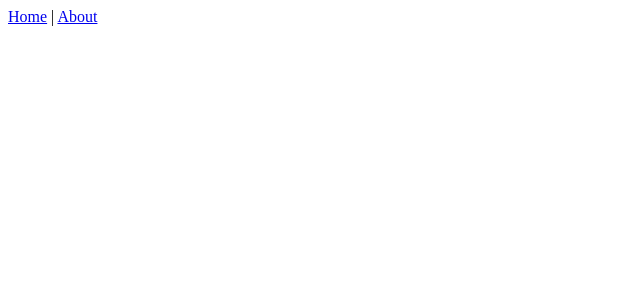
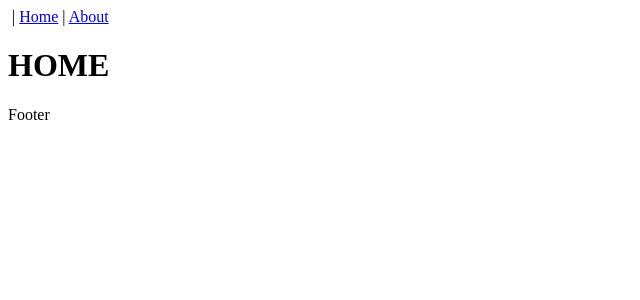
Before and after one commit to nicole-fer/Curso-Vue, a Vue app in the folder project_make_your_burger/: page / in a window 1280 px wide. Shown: the top 300 px of the page, without its empty margins (0-640 px from the left). Built offline with nearby package versions, Linux system fonts and the light colour scheme.

Commit message:
Inicializando Footer, Nav e Pedidos

```diff
--- a/project_make_your_burger/src/App.vue
+++ b/project_make_your_burger/src/App.vue
@@ -1,10 +1,21 @@
 <template>
-  <nav>
-    <router-link to="/">Home</router-link> |
-    <router-link to="/about">About</router-link>
-  </nav>
+  <Navbar/>
   <router-view/>
+  <Footer/>
 </template>
+
+<script>
+import Navbar from "./components/Navbar.vue"
+import Footer from "./components/Footer.vue"
+
+  export default {
+    components: {
+      Navbar,
+      Footer
+    }
+  }
+</script>
+
 
 <style>
 
--- /dev/null
+++ b/project_make_your_burger/src/components/Footer.vue
@@ -0,0 +1,9 @@
+<template>
+    <p>Footer</p>
+</template>
+
+<script>
+    export default {
+        name: 'FooterComponent'
+    }
+</script>
--- a/project_make_your_burger/src/components/Navbar.vue
+++ b/project_make_your_burger/src/components/Navbar.vue
@@ -1,12 +1,15 @@
 <template>
     <div id="nav">
+        <router-link to="/"><img src="" id="logo"></router-link> |
         <router-link to="/">Home</router-link> |
         <router-link to="/about">About</router-link>
     </div>
 </template>
 
 <script>
-
+    export default {
+        name: 'NavbarComponent'
+    }
 </script>
 
 <style scoped>
--- a/project_make_your_burger/src/router/index.js
+++ b/project_make_your_burger/src/router/index.js
@@ -8,12 +8,12 @@
     component: HomeView
   },
   {
-    path: '/about',
-    name: 'about',
+    path: '/pedidos',
+    name: 'PedidoS',
     // route level code-splitting
     // this generates a separate chunk (about.[hash].js) for this route
     // which is lazy-loaded when the route is visited.
-    component: () => import(/* webpackChunkName: "about" */ '../views/AboutView.vue')
+    component: () => import(/* webpackChunkName: "pedidos" */ '../views/Pedidos.vue')
   }
 ]
 
--- a/project_make_your_burger/src/views/HomeView.vue
+++ b/project_make_your_burger/src/views/HomeView.vue
@@ -1,5 +1,6 @@
 <template>
   <div class="home">
+    <h1>HOME</h1>
   </div>
 </template>
 
--- a/project_make_your_burger/src/views/AboutView.vue
+++ b/project_make_your_burger/src/views/Pedidos.vue
@@ -5,5 +5,7 @@
 </template>
 
 <script>
-
+    export default {
+        name: 'PedidosComponent'
+    }
 </script>
```
